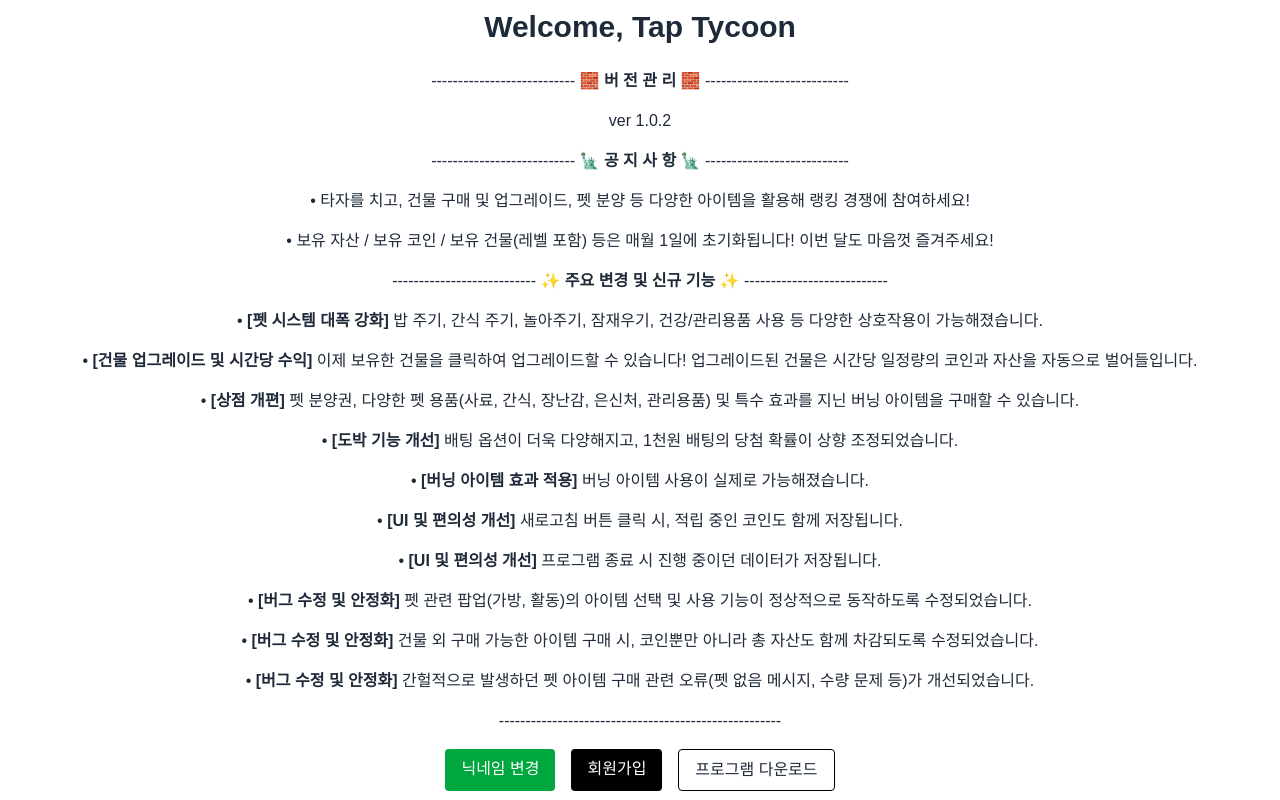
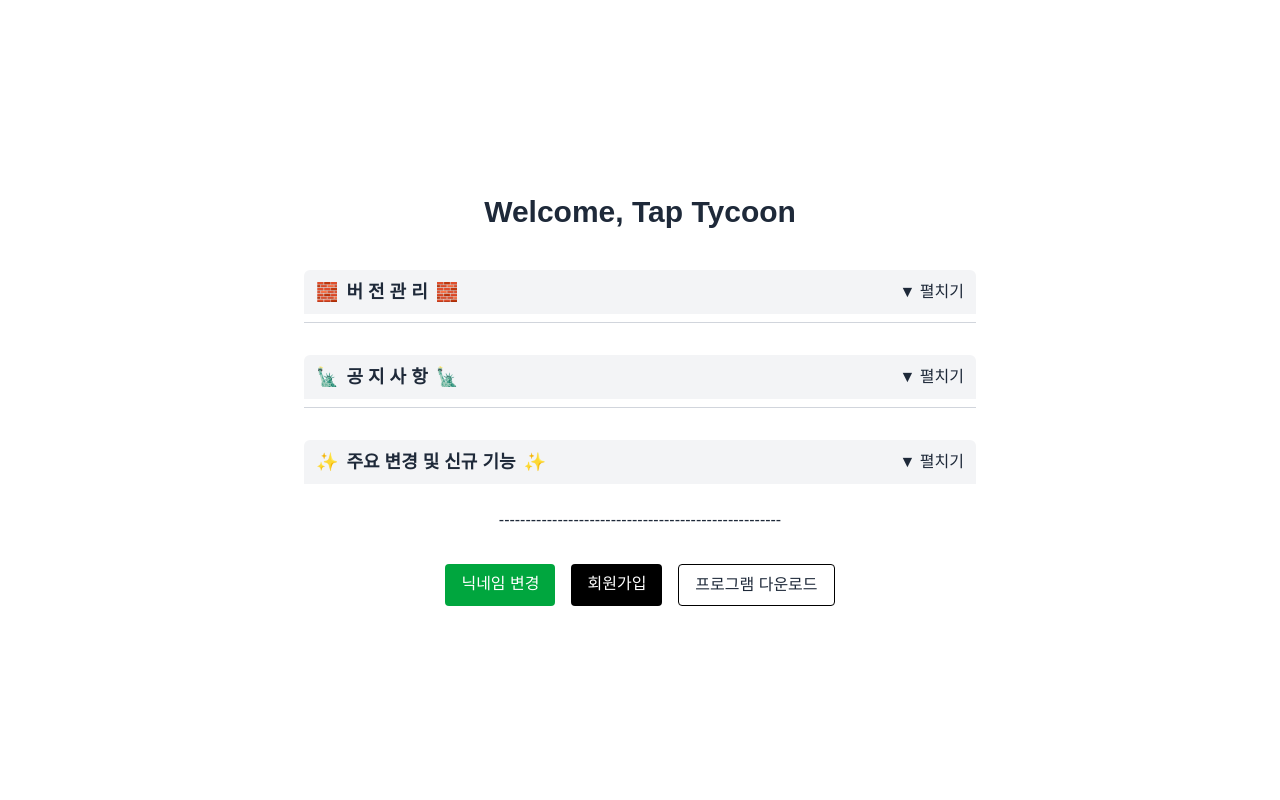
Before and after one commit to SehunPyo/tap-tycoon, a Next.js app: page / in a window 1280 px wide. Built offline with nearby package versions, Linux system fonts and the light colour scheme.

Commit message:
Update index.tsx

```diff
--- a/pages/index.tsx
+++ b/pages/index.tsx
@@ -1,68 +1,114 @@
 // pages/index.tsx
 import Link from 'next/link';
-// import { useState, useEffect } from 'react'; // 사용자 상태 확인이 버튼 표시에 필요 없어지면 제거 가능
-// import { supabase } from '../lib/supabaseClient';
-// import type { User } from '@supabase/supabase-js';
+import { useState } from 'react'; // 접기/펼치기 기능을 위해 useState 임포트
+
+// 각 섹션의 제목과 내용을 관리하기 위한 인터페이스 (선택적이지만 가독성 향상)
+interface SectionProps {
+  title: string;
+  version?: string; // 버전 정보는 선택적
+  items: string[];
+  emoji?: string; // 섹션 제목 옆 이모지
+}
+
+// 섹션 데이터를 배열로 정의
+const sectionsData: SectionProps[] = [
+  {
+    title: "버 전 관 리",
+    emoji: "🧱",
+    version: "ver 1.0.2",
+    items: [] // 버전 정보는 title 아래 별도 표시
+  },
+  {
+    title: "공 지 사 항",
+    emoji: "🗽",
+    items: [
+      "•   타자를 치고, 건물 구매 및 업그레이드, 펫 분양 등 다양한 아이템을 활용해 랭킹 경쟁에 참여하세요!",
+      "•   보유 자산 / 보유 코인 / 보유 건물(레벨 포함) 등은 매월 1일에 초기화됩니다! 이번 달도 마음껏 즐겨주세요!"
+    ]
+  },
+  {
+    title: "주요 변경 및 신규 기능",
+    emoji: "✨",
+    items: [
+      "•  <b>[펫 시스템 대폭 강화]</b> 밥 주기, 간식 주기, 놀아주기, 잠재우기, 건강/관리용품 사용 등 다양한 상호작용이 가능해졌습니다.",
+      "•  <b>[건물 업그레이드 및 시간당 수익]</b> 이제 보유한 건물을 클릭하여 업그레이드할 수 있습니다! 업그레이드된 건물은 시간당 일정량의 코인과 자산을 자동으로 벌어들입니다.",
+      "•  <b>[상점 개편]</b> 펫 분양권, 다양한 펫 용품(사료, 간식, 장난감, 은신처, 관리용품) 및 특수 효과를 지닌 버닝 아이템을 구매할 수 있습니다.",
+      "•  <b>[도박 기능 개선]</b> 배팅 옵션이 더욱 다양해지고, 1천원 배팅의 당첨 확률이 상향 조정되었습니다.",
+      "•  <b>[버닝 아이템 효과 적용]</b> 버닝 아이템 사용이 실제로 가능해졌습니다.",
+      "•  <b>[UI 및 편의성 개선]</b> 새로고침 버튼 클릭 시, 적립 중인 코인도 함께 저장됩니다.",
+      "•  <b>[UI 및 편의성 개선]</b> 프로그램 종료 시 진행 중이던 데이터가 저장됩니다.",
+      "•  <b>[버그 수정 및 안정화]</b> 펫 관련 팝업(가방, 활동)의 아이템 선택 및 사용 기능이 정상적으로 동작하도록 수정되었습니다.",
+      "•  <b>[버그 수정 및 안정화]</b> 건물 외 구매 가능한 아이템 구매 시, 코인뿐만 아니라 총 자산도 함께 차감되도록 수정되었습니다.",
+      "•  <b>[버그 수정 및 안정화]</b> 간헐적으로 발생하던 펫 아이템 구매 관련 오류(펫 없음 메시지, 수량 문제 등)가 개선되었습니다."
+    ]
+  }
+];
 
 export default function Home() {
-  // const [user, setUser] = useState<User | null>(null); // 더 이상 버튼 표시에 사용하지 않음
-  // const [loading, setLoading] = useState(true);
+  // 각 섹션의 펼침/접힘 상태를 관리하는 state 배열
+  // sectionsData의 각 요소에 대해 초기값 false (접힘)로 설정
+  const [openSections, setOpenSections] = useState<boolean[]>(
+    Array(sectionsData.length).fill(false)
+  );
 
-  // useEffect(() => { // 이 useEffect는 다른 목적으로 남겨둘 수 있음 (예: 사용자 분석 등)
-  //   const getSession = async () => {
-  //     const { data: { session } } = await supabase.auth.getSession();
-  //     setUser(session?.user ?? null);
-  //     setLoading(false);
-  //   };
-  //   getSession();
-  //   const { data: authListener } = supabase.auth.onAuthStateChange((_event, session) => {
-  //     setUser(session?.user ?? null);
-  //     setLoading(false);
-  //   });
-  //   return () => {
-  //     authListener?.subscription.unsubscribe();
-  //   };
-  // }, []);
+  // 섹션 제목 클릭 시 해당 섹션의 펼침/접힘 상태를 토글하는 함수
+  const toggleSection = (index: number) => {
+    setOpenSections(prevOpenSections =>
+      prevOpenSections.map((isOpen, i) => (i === index ? !isOpen : isOpen))
+    );
+  };
 
   return (
-    <main className="flex flex-col items-center justify-center min-h-screen px-4 bg-white text-gray-800">
-      <h1 className="text-3xl font-bold mb-6">Welcome, Tap Tycoon</h1>
+    <main className="flex flex-col items-center justify-center min-h-screen px-4 py-8 bg-white text-gray-800">
+      <h1 className="text-3xl font-bold mb-10">Welcome, Tap Tycoon</h1>
 
-      <p className="mb-4">--------------------------- 🧱 <b>버 전 관 리</b> 🧱 ---------------------------</p>
-      <p></p>
-      <p className="mb-4">ver 1.0.2</p>
-      <p></p>
-      <p className="mb-4">--------------------------- 🗽 <b>공 지 사 항</b> 🗽 ---------------------------</p>
-      <p></p>
-      <p className="mb-4">•   타자를 치고, 건물 구매 및 업그레이드, 펫 분양 등 다양한 아이템을 활용해 랭킹 경쟁에 참여하세요!</p>
-      <p className="mb-4">•   보유 자산 / 보유 코인 / 보유 건물(레벨 포함) 등은 매월 1일에 초기화됩니다! 이번 달도 마음껏 즐겨주세요!</p>
-      <p></p>
-      <p className="mb-4">--------------------------- ✨ <b>주요 변경 및 신규 기능</b> ✨ ---------------------------</p>
-      <p></p>
-      <p className="mb-4">•  <b>[펫 시스템 대폭 강화]</b> 밥 주기, 간식 주기, 놀아주기, 잠재우기, 건강/관리용품 사용 등 다양한 상호작용이 가능해졌습니다.</p>
-      <p className="mb-4">•  <b>[건물 업그레이드 및 시간당 수익]</b> 이제 보유한 건물을 클릭하여 업그레이드할 수 있습니다! 업그레이드된 건물은 시간당 일정량의 코인과 자산을 자동으로 벌어들입니다.</p>
-      <p className="mb-4">•  <b>[상점 개편]</b> 펫 분양권, 다양한 펫 용품(사료, 간식, 장난감, 은신처, 관리용품) 및 특수 효과를 지닌 버닝 아이템을 구매할 수 있습니다.</p>
-      <p className="mb-4">•  <b>[도박 기능 개선]</b> 배팅 옵션이 더욱 다양해지고, 1천원 배팅의 당첨 확률이 상향 조정되었습니다.</p>
-      <p className="mb-4">•  <b>[버닝 아이템 효과 적용]</b> 버닝 아이템 사용이 실제로 가능해졌습니다.</p>
-      <p className="mb-4">•  <b>[UI 및 편의성 개선]</b> 새로고침 버튼 클릭 시, 적립 중인 코인도 함께 저장됩니다.</p>
-      <p className="mb-4">•  <b>[UI 및 편의성 개선]</b> 프로그램 종료 시 진행 중이던 데이터가 저장됩니다.</p>
-      <p className="mb-4">•  <b>[버그 수정 및 안정화]</b> 펫 관련 팝업(가방, 활동)의 아이템 선택 및 사용 기능이 정상적으로 동작하도록 수정되었습니다.</p>
-      <p className="mb-4">•  <b>[버그 수정 및 안정화]</b> 건물 외 구매 가능한 아이템 구매 시, 코인뿐만 아니라 총 자산도 함께 차감되도록 수정되었습니다.</p>
-      <p className="mb-4">•  <b>[버그 수정 및 안정화]</b> 간헐적으로 발생하던 펫 아이템 구매 관련 오류(펫 없음 메시지, 수량 문제 등)가 개선되었습니다.</p>
-      <p></p>
-      <p className="mb-4">-----------------------------------------------------</p>
-      <div className="flex gap-4">
-        {/* --- [수정] 항상 표시되는 버튼들 --- */}
-        <Link href="/change-nickname" className="bg-green-600 text-white px-4 py-2 rounded hover:bg-green-700">
+      {sectionsData.map((section, index) => (
+        <div key={section.title} className="w-full max-w-2xl mb-6">
+          <button
+            onClick={() => toggleSection(index)}
+            className="w-full text-left px-3 py-2 bg-gray-100 hover:bg-gray-200 rounded-t-md focus:outline-none flex justify-between items-center"
+          >
+            <h2 className="text-lg font-semibold">
+              {section.emoji && <span className="mr-2">{section.emoji}</span>}
+              <b>{section.title}</b>
+              {section.emoji && <span className="ml-2">{section.emoji}</span>}
+            </h2>
+            <span>{openSections[index] ? '▲ 접기' : '▼ 펼치기'}</span>
+          </button>
+          {openSections[index] && (
+            <div className="border border-t-0 border-gray-200 p-4 rounded-b-md bg-gray-50">
+              {section.version && ( // 버전 정보가 있을 경우 별도 표시
+                <p className="mb-3 text-center font-medium">{section.version}</p>
+              )}
+              {section.items.map((item, itemIndex) => (
+                <p
+                  key={itemIndex}
+                  className="mb-2 text-sm"
+                  dangerouslySetInnerHTML={{ __html: item }} // <b> 태그 등을 HTML로 렌더링
+                />
+              ))}
+              {section.items.length === 0 && !section.version && ( // 내용이 없고 버전도 없는 섹션 (예: 빈 공지)
+                 <p className="text-sm text-gray-500 italic">내용이 없습니다.</p>
+              )}
+            </div>
+          )}
+          {index < sectionsData.length -1 && <hr className="my-2 border-gray-300"/>}
+        </div>
+      ))}
+
+      <p className="mb-8">-----------------------------------------------------</p>
+
+      {/* 버튼들을 감싸는 div에 flex와 gap 클래스 적용 */}
+      <div className="flex flex-wrap gap-4 justify-center">
+        <Link href="/change-nickname" className="bg-green-600 text-white px-4 py-2 rounded hover:bg-green-700 transition-colors">
           닉네임 변경
         </Link>
-        <Link href="/signup" className="bg-black text-white px-4 py-2 rounded hover:bg-gray-800">
+        <Link href="/signup" className="bg-black text-white px-4 py-2 rounded hover:bg-gray-800 transition-colors">
           회원가입
         </Link>
-        <Link href="/download" className="border border-black px-4 py-2 rounded hover:bg-gray-100">
+        <Link href="/download" className="border border-black text-gray-800 px-4 py-2 rounded hover:bg-gray-100 transition-colors">
           프로그램 다운로드
         </Link>
-         {/* --- [수정 끝] --- */}
       </div>
     </main>
   )
```
